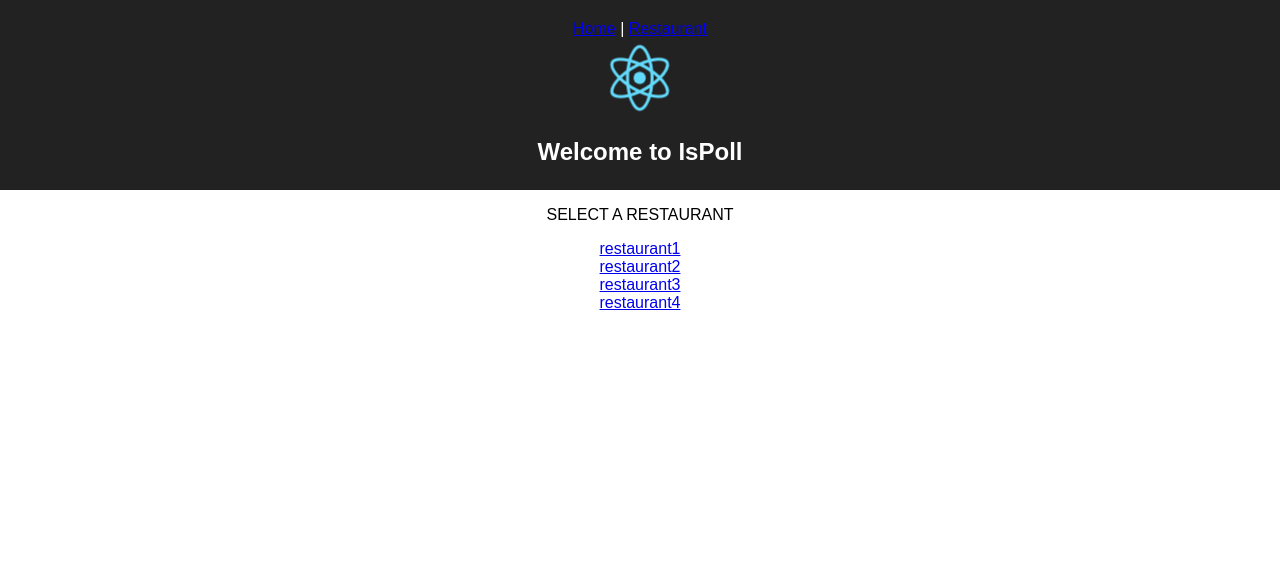
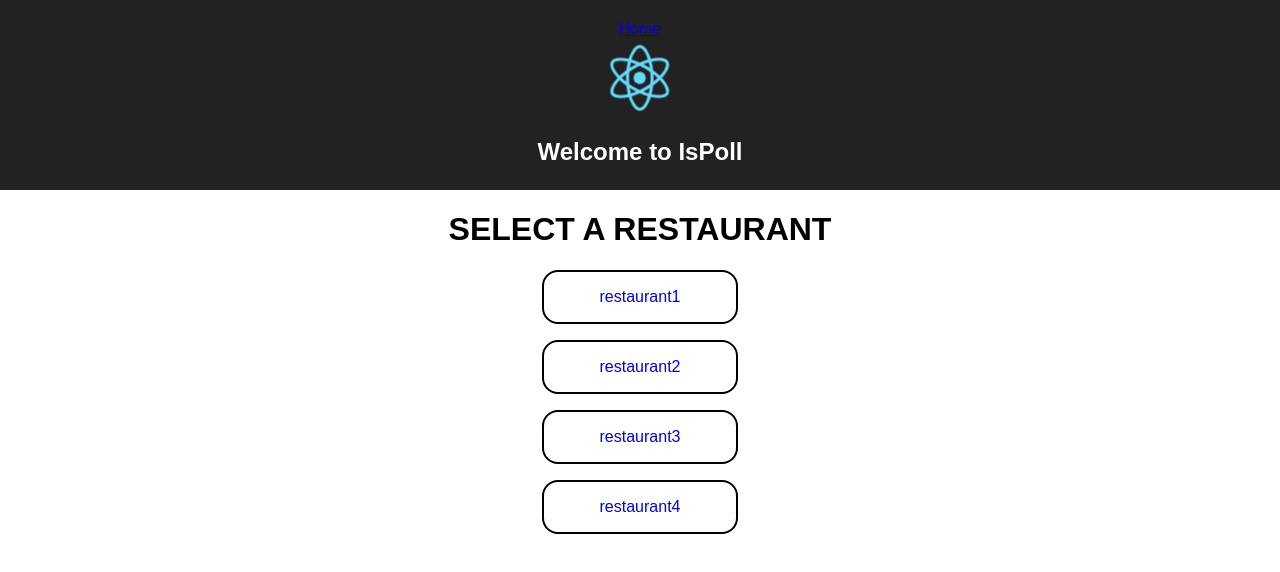
Before and after one commit to davyuu/opinja, a React (Create React App) app: page /#/ in a window 1280 px wide. Shown: the top 572 px of the page. Built offline with nearby package versions, Linux system fonts and the light colour scheme.

Commit message:
home style

```diff
--- a/src/components/NavBar.js
+++ b/src/components/NavBar.js
@@ -8,14 +8,12 @@ class NavBar extends React.Component {
 	render() {
 		return (
 			<div className='nav-bar'>
-				<header className="nav-header">
-					<div>
+				<header className='nav-header'>
+					<div className='nav-links'>
 						<Link to={routes.home}>Home</Link>
-						{' | '}
-						<Link to={routes.restaurant}>Restaurant</Link>
 					</div>
-					<img src={logo} className="nav-logo" alt="logo" />
-					<h1 className="nav-title">Welcome to IsPoll</h1>
+					<img src={logo} className='nav-logo' alt='logo' />
+					<h1 className='nav-title'>Welcome to IsPoll</h1>
 				</header>
 			</div>
 		)
--- a/src/pages/Home.css
+++ b/src/pages/Home.css
@@ -1,3 +1,27 @@
 .home {
+  display: flex;
+  flex-direction: column;
+  justify-content: center;
   text-align: center;
 }
+
+.home-title {
+
+}
+
+.home-list {
+
+}
+
+.home-list-item {
+  width: 10em;
+  margin: 1em auto;
+  padding: 1em;
+  border: 2px solid black;
+  border-radius: 1em;
+  cursor: pointer;
+}
+
+.home-list-item-link {
+  text-decoration: none;
+}
--- a/src/pages/Home.js
+++ b/src/pages/Home.js
@@ -3,20 +3,23 @@ import {Link} from 'react-router-dom'
 import data from '../data/data'
 import './Home.css'
 
-const Home = () => (
+class Home extends React.Component {
+	render() {
+		return (
 			<div className='home'>
-		<p className="home-intro">
+				<div>
+					<h1 className="home-title">
 						SELECT A RESTAURANT
-		</p>
-		<div className='home-restaurant-list'>
+					</h1>
+					<div className='home-list'>
 						{data.map((restaurant, i) => {
 							return (
 								<div
 									key={i}
-						className='home-restaurant-list-item'
+									className='home-list-item'
 								>
 									<Link
-							className="home-restaurant-list-item-link"
+										className="home-list-item-link"
 										to={`/restaurant/${restaurant.id}`}
 									>
 										{restaurant.name}
@@ -26,6 +29,9 @@ const Home = () => (
 						})}
 					</div>
 				</div>
-);
+			</div>
+		)
+	}
+}
 
 export default Home
--- a/src/pages/Restaurant.css
+++ b/src/pages/Restaurant.css
@@ -8,9 +8,9 @@
   padding: 0;
 }
 
-.restaurant-item {
+.restaurant-list-item {
   width: 10em;
-  margin: 1em;
+  margin: 1em auto;
   padding: 1em;
   border: 2px solid black;
   border-radius: 1em;
--- a/src/pages/Restaurant.js
+++ b/src/pages/Restaurant.js
@@ -1,8 +1,7 @@
 import React from 'react'
 import Modal from 'react-modal'
-import RestaurantItem from '../components/RestaurantItem'
+// import RestaurantItem from '../components/RestaurantItem'
 import data from '../data/data'
-import restaurants from '../data/restaurants'
 import './Restaurant.css'
 
 const customStyles = {
@@ -17,8 +16,8 @@ const customStyles = {
 };
 
 class Restaurant extends React.Component {
-  constructor() {
-    super();
+  constructor(props) {
+    super(props);
 
     this.state = {
       modalIsOpen: false,
@@ -62,10 +61,11 @@ class Restaurant extends React.Component {
       content = (
         <div>
           <h1 className='restaurant-name'>{restaurant.name}</h1>
-          <div>
+          <div className='restaurant-list'>
             {restaurant.items.map((item, i) =>
               <div
-                className='restaurant-item'
+                key={i}
+                className='restaurant-list-item'
                 onClick={() => this.openModal()}
               >
                 {item}
```
Lines whose indentation alone changed are shown as unchanged.
